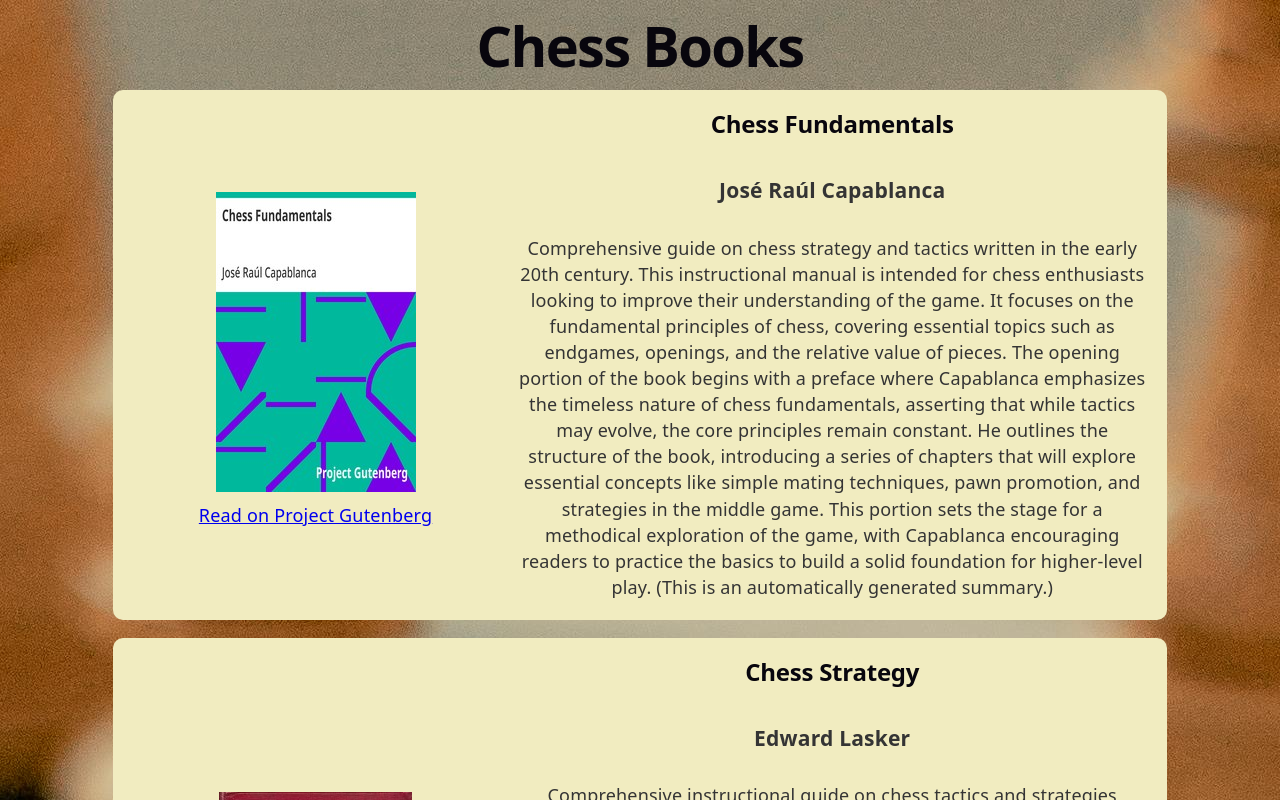
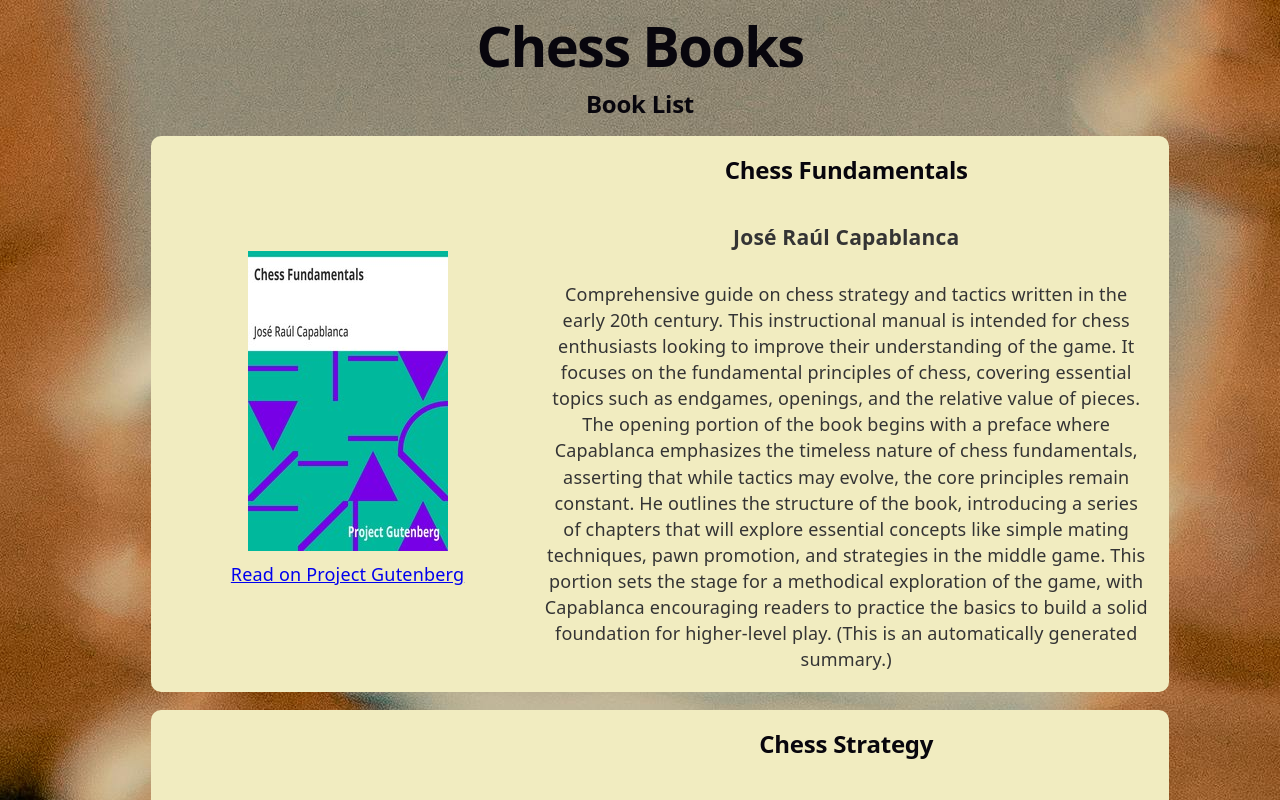
Before and after one commit to natisdale/react_assignments, a React (Vite) app in the folder week12/exercise/: page / in a window 1280 px wide. Shown: the top 800 px of the page. Built offline with nearby package versions, Linux system fonts and the light colour scheme.

Commit message:
Adding Home.jsx and BookList.jsx

```diff
--- a/week12/exercise/src/App.jsx
+++ b/week12/exercise/src/App.jsx
@@ -1,28 +1,12 @@
+// Import the CSS file for global or component styles
 import "./css/app.css";
-import BookCard from "./components/BookCard.jsx";
-import { books } from "./data/bookData.js";
-import Footer from "./components/Footer.jsx";
+import Home from "./pages/Home.jsx";
 
 function App() {
   return (
-    <div>
-      {/* Page heading */}
-      <h1>Chess Books</h1>
-      {/* Render the BookCard component and pass title, author, and description as props */}
-      {books.map((book) => (
-        <BookCard
-          key={book.id}
-          title={book.title}
-          author={book.author}
-          coverImage={book.coverImage}
-          description={book.description}
-          projectGutenbergLink={book.projectGutenbergLink}
-        />
-      ))}
-      {/* Render the footer with copyright information */}
-
-      <Footer />
-    </div>
+    <>
+      <Home />
+    </>
   );
 }
 
--- a/week12/exercise/src/components/BookCard.jsx
+++ b/week12/exercise/src/components/BookCard.jsx
@@ -1,6 +1,3 @@
-// Import the CSS file for global or component styles
-import "../css/app.css";
-
 // SimpleCard component that takes in title and content as props
 // This is a functional component that accepts props and returns JSX to render a styled card
 function BookCard({
--- /dev/null
+++ b/week12/exercise/src/components/BookList.jsx
@@ -0,0 +1,24 @@
+import BookCard from "./BookCard";
+
+function BookList({ books }) {
+  return (
+    <div>
+      <h2>Book List</h2>
+      <ul>
+        {/* Render the BookCard component and pass title, author, and description as props */}
+        {books.map((book) => (
+          <BookCard
+            key={book.id}
+            title={book.title}
+            author={book.author}
+            coverImage={book.coverImage}
+            description={book.description}
+            projectGutenbergLink={book.projectGutenbergLink}
+          />
+        ))}
+      </ul>
+    </div>
+  );
+}
+
+export default BookList;
--- /dev/null
+++ b/week12/exercise/src/pages/Home.jsx
@@ -0,0 +1,19 @@
+import { books } from "../data/bookData.js";
+import BookList from "../components/BookList.jsx";
+import Footer from "../components/Footer.jsx";
+
+function Home() {
+  return (
+    <>
+      {/* Page heading */}
+      <h1>Chess Books</h1>
+      <main>
+        <BookList books={books} />
+      </main>
+      {/* Render the footer with copyright information */}
+      <Footer />
+    </>
+  );
+}
+
+export default Home;
```
